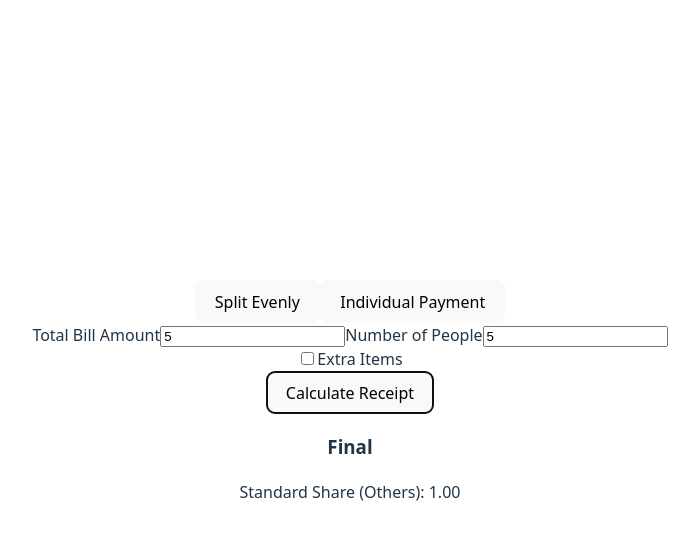
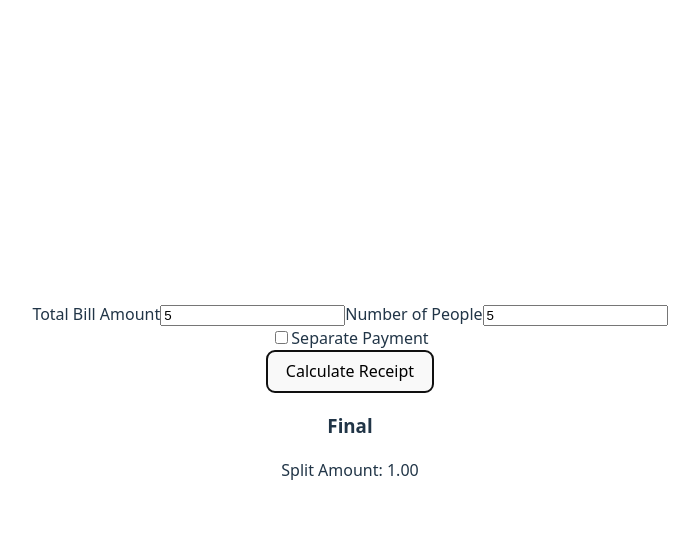
Before and after one commit to roxaneesquejo/bill-calculator, a React (Vite) app: page / in a window 1280 px wide. Both pictures are taken after typing "5", "5" into the empty fields and a click on the button "Calculate Receipt". Shown: the top 538 px of the page, without its empty margins (290-989 px from the left). Built offline with nearby package versions, Linux system fonts and the light colour scheme.

Commit message:
Removed individual or split option.

```diff
--- a/src/App.jsx
+++ b/src/App.jsx
@@ -2,7 +2,6 @@ import { useState } from 'react';
 import './App.css';
 
 function BillCalculator() {
-  const [isSplitMode, setIsSplitMode] = useState(true);
   const [billAmount, setBillAmount] = useState('');
   const [numberOfPeople, setNumberOfPeople] = useState('');
   const [extraCharge, setExtraCharge] = useState(false);
@@ -34,7 +33,7 @@ function BillCalculator() {
   };
 
   const updatePersonName = (pIndex, value) => {
-    setPeopleList(peopleList.map((person, i) => i === pIndex ? { ...person, name: value } : person));
+    setPeopleList(peopleList.map((person, i) => i === pIndex ? { ...person, name: value} : person));
   };
 
   const updateDiscount = (pIndex, value) => {
@@ -81,13 +80,7 @@ function BillCalculator() {
 
   return (
     <div className="container">
-      <div className="mode">
-        <button onClick={() => setIsSplitMode(true)}>Split Evenly</button>
-        <button onClick={() => setIsSplitMode(false)}>Individual Payment</button>
-      </div>
-
-      {isSplitMode && (
-        <div className="split-mode">
+        <div>
           <label>Total Bill Amount</label>
           <input type="number" value={billAmount} onChange={(e) => setBillAmount(e.target.value)}/>
 
@@ -96,7 +89,7 @@ function BillCalculator() {
 
           <div className="extra-checkbox">
             <input type="checkbox" checked={extraCharge} onChange={(e) => setExtraCharge(e.target.checked)}/>
-            <label>Extra Items</label>
+            <label>Separate Payment</label>
           </div>
 
           {extraCharge && (
@@ -121,9 +114,6 @@ function BillCalculator() {
             </div>
           )}
         </div>
-      )}
-
-      {!isSplitMode && <div>Wala pa hehe next next commit n lang awa n lang</div>}
 
       <button className="calculate-btn" onClick={calculateReceipt}>Calculate Receipt</button>
 
@@ -133,7 +123,7 @@ function BillCalculator() {
           {results.map((res, i) => (
             <p key={i}>{res.name}: {res.total.toFixed(2)}</p>
           ))}
-          <p>Standard Share (Others): {splitShare.toFixed(2)}</p>
+          <p>Split Amount: {splitShare.toFixed(2)}</p>
         </div>
       )}
     </div>
```
